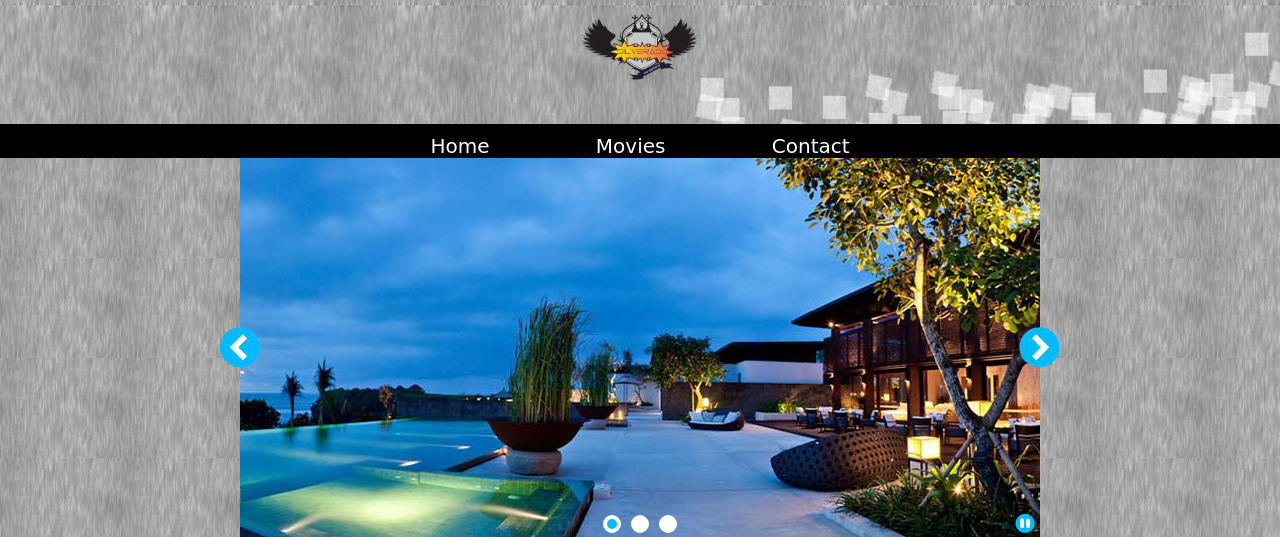
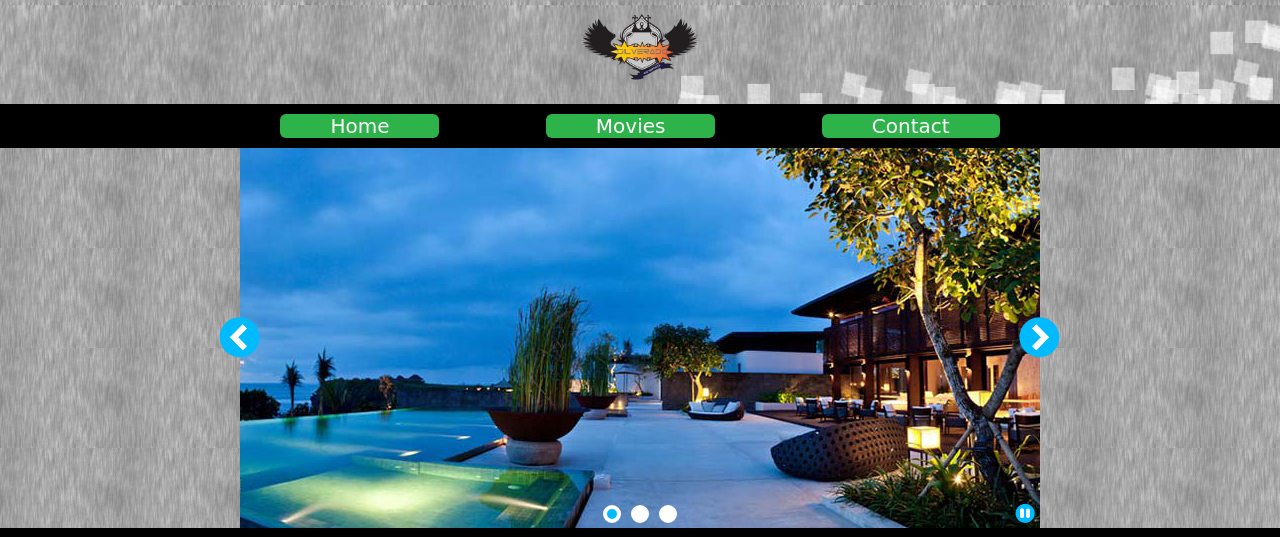
Before and after one commit to Reyham/WebProg_Sem1_2015, a PHP site: page / in a window 1280 px wide. Shown: the top 537 px of the page. Run offline with PHP 8.4, Linux system fonts and the light colour scheme.

Commit message:
Update
-Changed navigation bar

```diff
--- a/contact.html
+++ b/contact.html
@@ -18,7 +18,7 @@
 		<div class="NavBar">
 			<ul id="NavList">
 				<li class="NavItem"><a class="NavLink" href="index.html">Home</a></li>
-				<li class="NavItem">Movies</li>
+				<li class="NavItem"><a class="NavLink" href="movies.html">Movies</a></li>
 				<li class="NavItem"><a class="NavLink" href="contact.html">Contact</a></li>
 			</ul>
 		</div>
--- a/index.html
+++ b/index.html
@@ -17,7 +17,7 @@
 		<div class="NavBar">
 			<ul id="NavList">
 				<li class="NavItem"><a class="NavLink" href="index.html">Home</a></li>
-				<li class="NavItem">Movies</li>
+				<li class="NavItem"><a class="NavLink" href="movies.html">Movies</a></li>
 				<li class="NavItem"><a class="NavLink" href="contact.html">Contact</a></li>
 			</ul>
 		</div>
--- a/movies.html
+++ b/movies.html
@@ -15,7 +15,7 @@
 	<div class="NavBar">
 			<ul id="NavList">
 				<li class="NavItem"><a class="NavLink" href="index.html">Home</a></li>
-				<li class="NavItem">Movies</li>
+				<li class="NavItem"><a class="NavLink" href="movies.html">Movies</a></li>
 				<li class="NavItem"><a class="NavLink" href="contact.html">Contact</a></li>
 			</ul>
 		</div>
--- a/style.css
+++ b/style.css
@@ -105,12 +105,12 @@ p::first-letter {
 .NavBar {
     margin-left: auto;
     margin-right: auto;
-	margin-top: 20px;
     width: 100%;
 	text-align: center;
 	background-color: black;
+	overflow: hidden;
 	padding-top: 10px;
-	overflow: hidden;
+	padding-bottom: 10px;
 }
 
 .Logo{
@@ -132,6 +132,23 @@ p::first-letter {
 .NavItem{
 	display: inline;
 	color: white;
+	background: #2db34a;
+	border-radius: 6px;
+	cursor: pointer;
+	height: 20px;
+	text-align: center;
+	transition-property: background;
+	transition-duration: 0.5s;
+	transition-timing-function: linear;
+}
+
+.NavItem:hover{
+	background: #ff7b29;
+}
+
+a.NavLink{
+	padding-right: 50px;
+	padding-left: 50px;
 }
 
 a.NavLink:visited{
@@ -141,7 +158,6 @@ a.NavLink:visited{
 
 a.NavLink:hover{
 	color: white;
-	font-weight: bold;
 }
 
 a:link{
```
